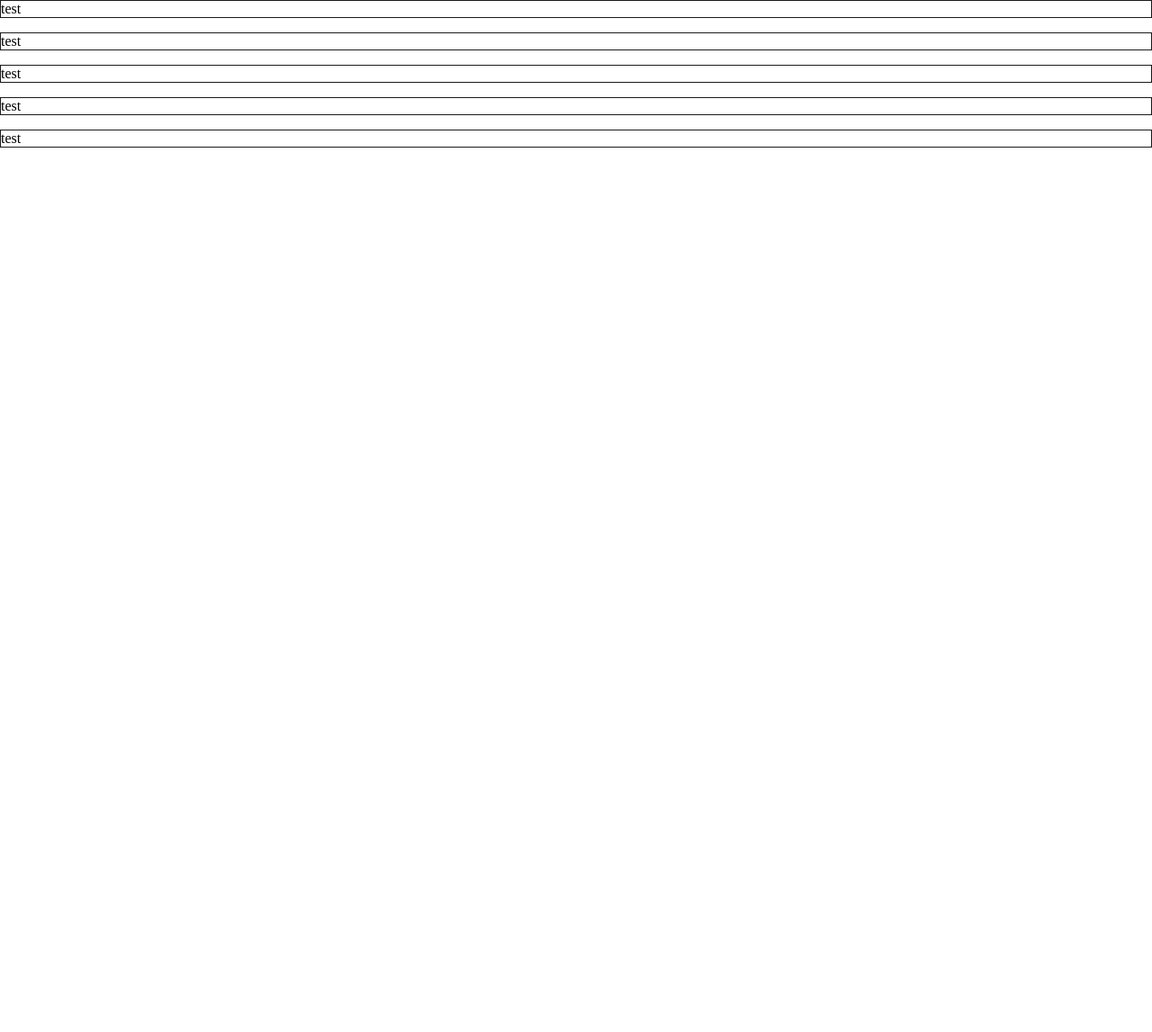
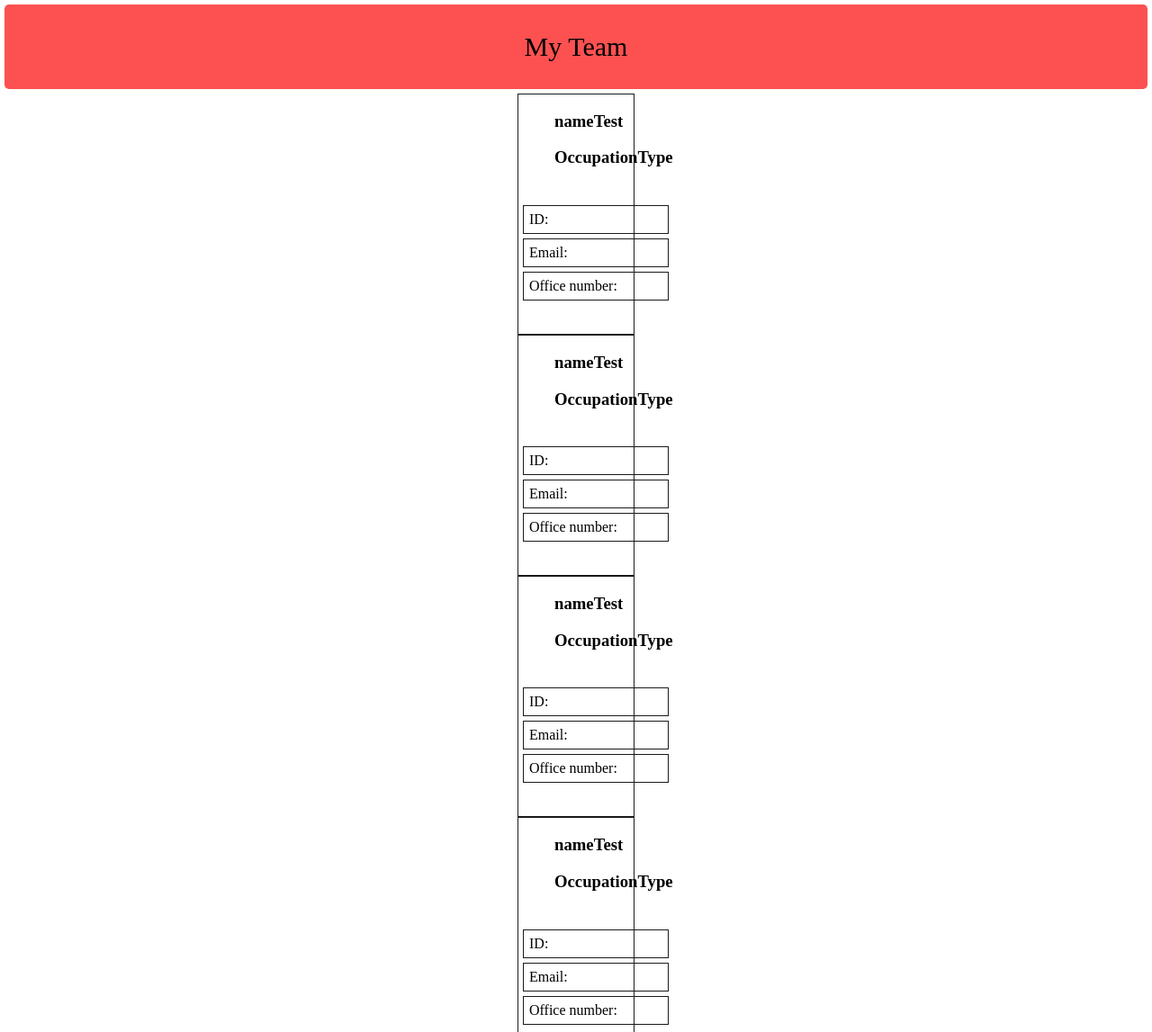
Before and after one commit to MatthewC86/team-info, a website: page index.html in a window 1280 px wide. Shown: the top 1147 px of the page at 90% size. Before the commit the page ends 800 px from the top, so only its background shows below. Drawn offline with Linux system fonts and the light colour scheme.

Commit message:
added html and css info

```diff
--- a/index.html
+++ b/index.html
@@ -6,42 +6,64 @@
     <meta name="viewport" content="width=device-width, initial-scale=1.0">
     <title>Document</title>
 </head>
+<header>My Team</header>
 <body>
-    <div class="container">
-        <div className="card bg-white card-rounded w-25">
-          <div className="card-header bg-dark text-center">
-          </div>
-          <div className="card-body m-5" id="test">test</div>
+    <div class='container'>
+        <div class='card'>
+            <ul>
+                <h3 class='card-text' id='employee-name'>nameTest</h3>
+                <h3 class='card-text' id='occupation'>OccupationType</h3></ul><br>
+                <ol class='card-footer' id='id'>ID:</ol>
+                <ol class='card-footer' id='email'>Email:</ol>
+                <ol class='card-footer' id='office-number'>Office number:</ol>
+            </ul>
         </div>
-      </div>
-      <div class="container">
-        <div className="card bg-white card-rounded w-25">
-          <div className="card-header bg-dark text-center">
-          </div>
-          <div className="card-body m-5" id="test">test</div>
+    </div>
+    <div class='container'>
+        <div class='card'>
+            <ul>
+                <h3 class='card-text' id='employee-name'>nameTest</h3>
+                <h3 class='card-text' id='occupation'>OccupationType</h3></ul><br>
+                <ol class='card-footer' id='id'>ID:</ol>
+                <ol class='card-footer' id='email'>Email:</ol>
+                <ol class='card-footer' id='office-number'>Office number:</ol>
+            </ul>
         </div>
-      </div>
-      <div class="container">
-        <div className="card bg-white card-rounded w-25">
-          <div className="card-header bg-dark text-center">
-          </div>
-          <div className="card-body m-5" id="test">test</div>
+    </div>
+    <div class='container'>
+        <div class='card'>
+            <ul>
+                <h3 class='card-text' id='employee-name'>nameTest</h3>
+                <h3 class='card-text' id='occupation'>OccupationType</h3></ul><br>
+                <ol class='card-footer' id='id'>ID:</ol>
+                <ol class='card-footer' id='email'>Email:</ol>
+                <ol class='card-footer' id='office-number'>Office number:</ol>
+            </ul>
         </div>
-      </div>
-      <div class="container">
-        <div className="card bg-white card-rounded w-25">
-          <div className="card-header bg-dark text-center">
-          </div>
-          <div className="card-body m-5" id="test">test</div>
+    </div>
+    <div class='container'>
+        <div class='card'>
+            <ul>
+                <h3 class='card-text' id='employee-name'>nameTest</h3>
+                <h3 class='card-text' id='occupation'>OccupationType</h3></ul><br>
+                <ol class='card-footer' id='id'>ID:</ol>
+                <ol class='card-footer' id='email'>Email:</ol>
+                <ol class='card-footer' id='office-number'>Office number:</ol>
+            </ul>
         </div>
-      </div>
-      <div class="container">
-        <div className="card bg-white card-rounded w-25">
-          <div className="card-header bg-dark text-center">
-          </div>
-          <div className="card-body m-5" id="test">test</div>
+    </div>
+    <div class='container'>
+        <div class='card'>
+            <ul>
+                <h3 class='card-text' id='employee-name'>nameTest</h3>
+                <h3 class='card-text' id='occupation'>OccupationType</h3></ul><br>
+                <ol class='card-footer' id='id'>ID:</ol>
+                <ol class='card-footer' id='email'>Email:</ol>
+                <ol class='card-footer' id='office-number'>Office number:</ol>
+            </ul>
         </div>
-      </div>
+    </div>
+
     <link rel="stylesheet" href="/style.css">
 </body>
 </html>
--- a/style.css
+++ b/style.css
@@ -1,11 +1,20 @@
+header {
+  background-color: #fd5151;
+  font-size:30px;
+  text-align: center;
+  padding: 30px;
+  border-radius: 5px;
+  margin: 5px;
+
+}
+
 body {
     height:100%;
     margin: 0;
   }
 
-  .container {
-    border: 1px solid #1a1a1a;
-    margin-bottom: 1rem;
+  .card {
+    margin-bottom: 2rem;
   }
 
   .card .card-header {
@@ -19,8 +28,9 @@ body {
   }
 
   .card .card-footer {
-    border-top: 1px solid #1a1a1a;
+    border: 1px solid #1a1a1a;
     padding: 0.375rem;
+    margin: 5px
   }
 
   .card.card-rounded {
@@ -30,3 +40,16 @@ body {
   .card.card-rounded .card-header {
     border-radius: calc(0.18rem - 1px) calc(0.18rem - 1px) 0 0;
   }
+
+  .container {
+    border: 1px solid #1a1a1a;
+    width: 10%;
+    max-width: 1200px;
+    margin-left: auto;
+    margin-right: auto;
+    display: flex;
+  }
+
+  .container.container-fluid {
+    width: 90%;
+  }
```
